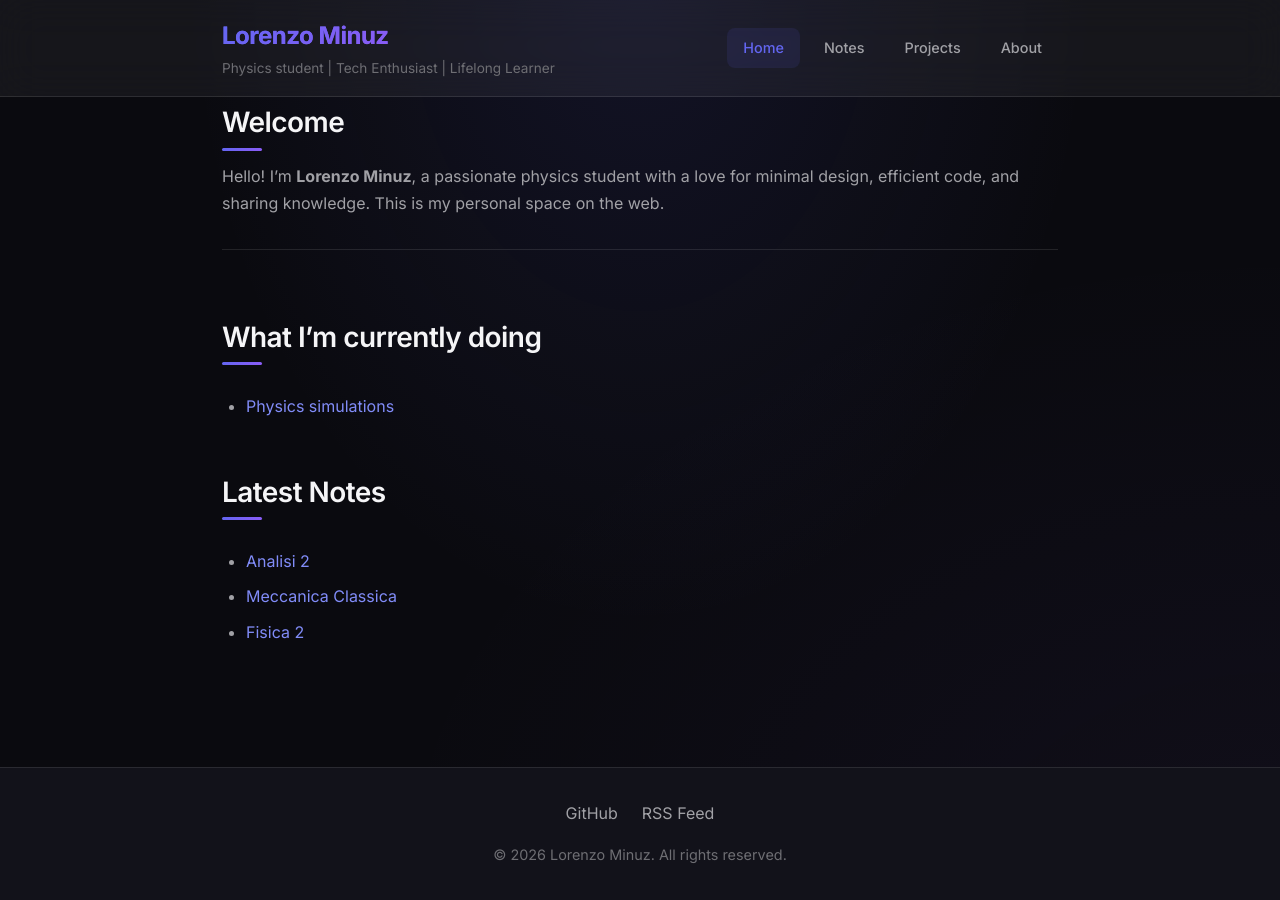
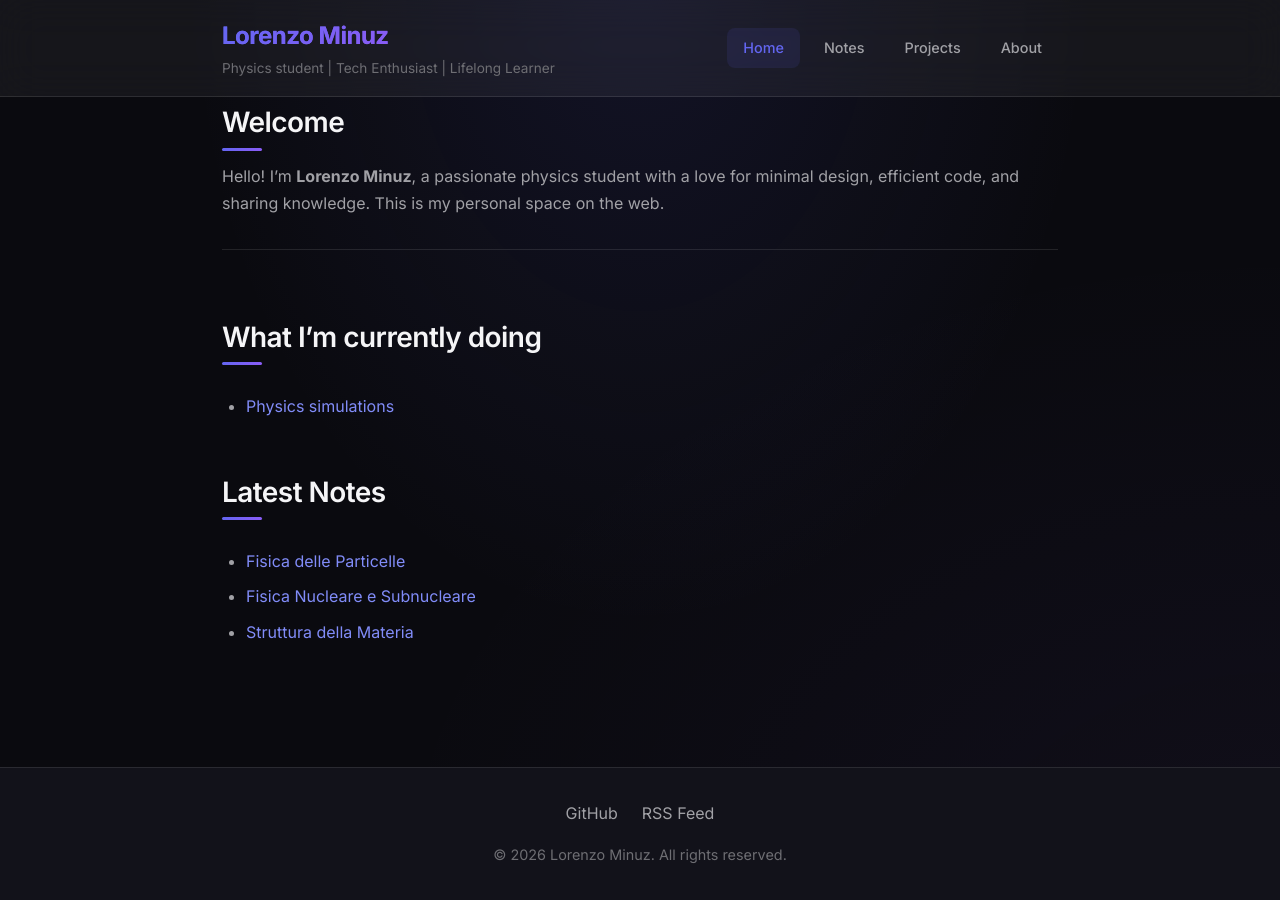
Before and after one commit to LM0516/LM0516.github.io, a Jekyll site: the page built from index.markdown, in a window 1280 px wide and 900 px high, scrolled down 30 px. Built offline with Jekyll 4.4.1, drawn with Linux system fonts in a browser that asks for light colours.

Commit message:
add notes for Bicocca third year courses and update index
- Add compiled PDFs to pdf/:
  - Appunti_Fisica_delle_Particelle.pdf
  - Esercizi_Fisica_delle_Particelle.pdf
  - Appunti_Fisica_Nucleare_e_Subnucleare.pdf
  - Appunti_Struttura_della_Materia.pdf
- Update notes.markdown with new Bicocca section entries
- Update index.markdown latest notes section

```diff
--- a/index.markdown
+++ b/index.markdown
@@ -15,6 +15,6 @@ Hello! I'm **Lorenzo Minuz**, a passionate physics student with a love for minim
 
 ## Latest Notes
 
-* [Analisi 2](/pdf/Appunti_Analisi_2.pdf)
-* [Meccanica Classica](/pdf/Appunti_Meccanica_Classica.pdf)
-* [Fisica 2](/pdf/Appunti_Fisica_2.pdf)
+* [Fisica delle Particelle](/pdf/Appunti_Fisica_delle_Particelle.pdf)
+* [Fisica Nucleare e Subnucleare](/pdf/Appunti_Fisica_Nucleare_e_Subnucleare.pdf)
+* [Struttura della Materia](/pdf/Appunti_Struttura_della_Materia.pdf)
--- a/notes.markdown
+++ b/notes.markdown
@@ -17,6 +17,10 @@ Here are some notes I made during my studies.
 
 **Università Milano Bicocca**
 
+* [Fisica delle Particelle](/pdf/Appunti_Fisica_delle_Particelle.pdf)
+* [Fisica delle Particelle (Esercizi)](/pdf/Esercizi_Fisica_delle_Particelle.pdf)
+* [Fisica Nucleare e Subnucleare](/pdf/Appunti_Fisica_Nucleare_e_Subnucleare.pdf)
+* [Struttura della Materia](/pdf/Appunti_Struttura_della_Materia.pdf)
 * [Fisica dei Plasmi](/pdf/Appunti_Fisica_dei_Plasmi.pdf)
 * [Analisi 2](/pdf/Appunti_Analisi_2.pdf)
 * [Meccanica Classica](/pdf/Appunti_Meccanica_Classica.pdf)
```
Also changed, not shown: 4 other files.
